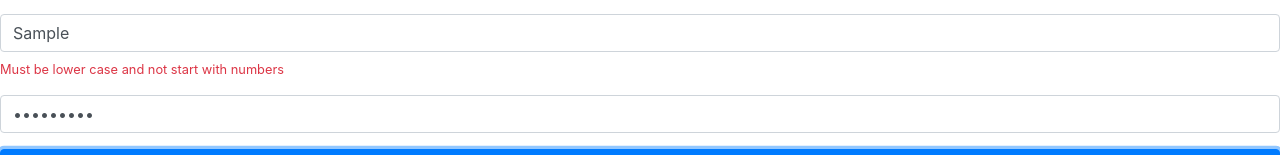
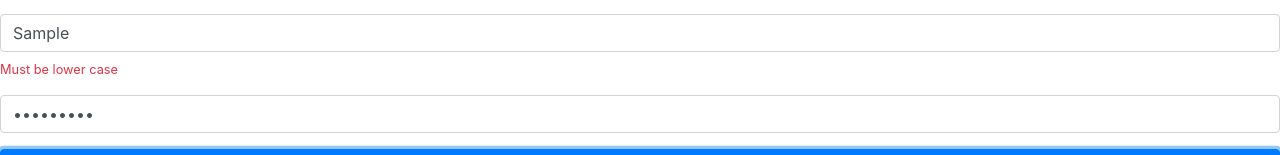
Before and after one commit to felipepg22/CursoAngular, an Angular app: page /signup in a window 1280 px wide. Both pictures are taken after typing "name@example.com", "Sample", "Sample", "Sample123" into the empty fields and a click on the button "Register". Shown: the part 207-362 px from the top of the page. Built offline with nearby package versions, Linux system fonts and the light colour scheme.

Commit message:
Criação de validador próprio

```diff
--- a/src/app/home/signup/signup.component.html
+++ b/src/app/home/signup/signup.component.html
@@ -36,8 +36,8 @@
             text='User name is required!'>
         </ap-vmessage>
         <ap-vmessage
-            *ngIf="signUpForm.get('userName').errors?.pattern"
-            text='Must be lower case and not start with numbers'>
+            *ngIf="signUpForm.get('userName').errors?.lowerCase"
+            text='Must be lower case'>
         </ap-vmessage>
         <ap-vmessage
             *ngIf="signUpForm.get('userName').errors?.minlength"
--- a/src/app/home/signup/signup.component.ts
+++ b/src/app/home/signup/signup.component.ts
@@ -1,5 +1,6 @@
 import { Component, OnInit } from '@angular/core';
 import { FormBuilder, Validators, FormGroup } from '@angular/forms';
+import { lowerCaseValidator } from 'src/app/shared/validators/lower-case.validator';
 
 @Component({
     templateUrl: './signup.component.html'
@@ -32,7 +33,7 @@ export class SignUpComponent implements OnInit {
         userName:['',
             [
                 Validators.required,
-                Validators.pattern(/^[a-z0-9_\-]+$/),
+                lowerCaseValidator,
                 Validators.minLength(2),
                 Validators.maxLength(30)
             ]
--- /dev/null
+++ b/src/app/shared/validators/lower-case.validator.ts
@@ -0,0 +1,12 @@
+import { AbstractControl } from '@angular/forms';
+
+export function lowerCaseValidator(control:AbstractControl){
+
+    if(control.value.trim() && !/^[a-z0-9_\-]+$/.test(control.value)){
+
+        return {lowerCase:true};
+    }
+
+    return null;
+
+}
```
